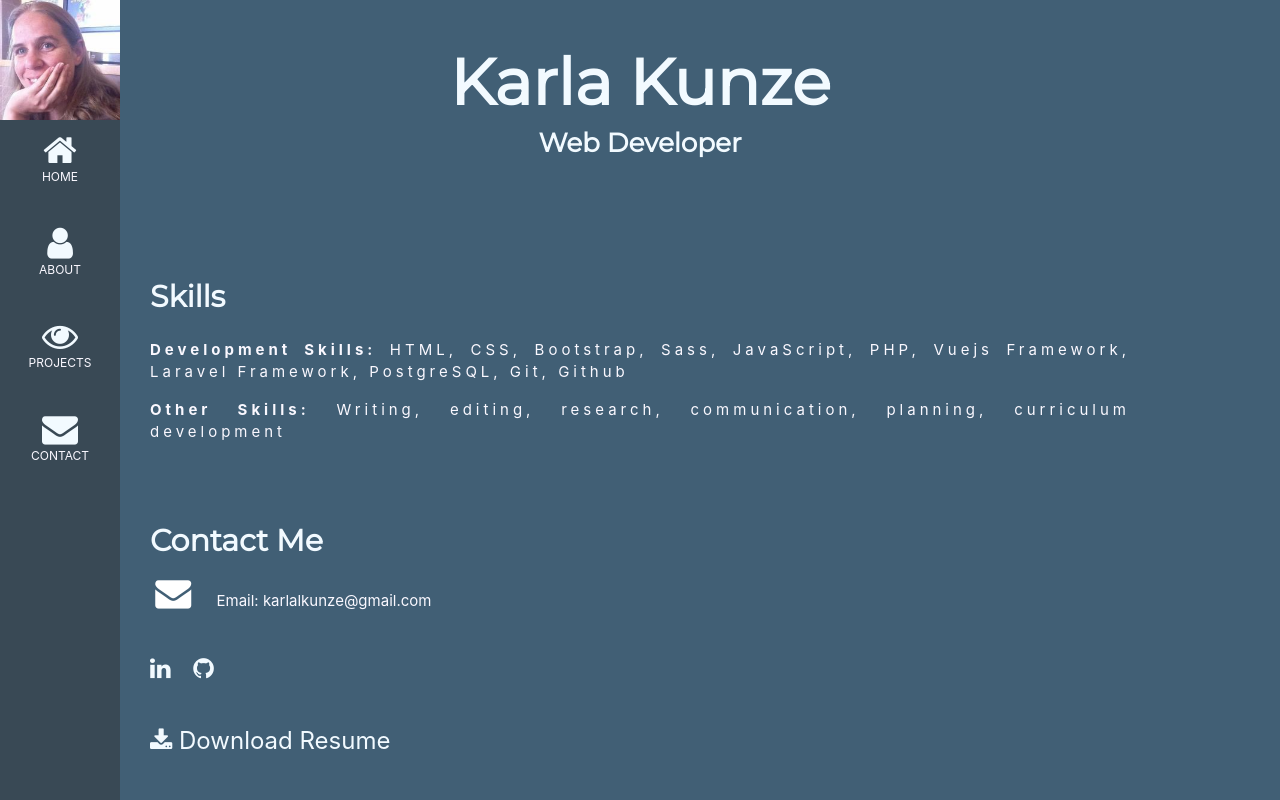
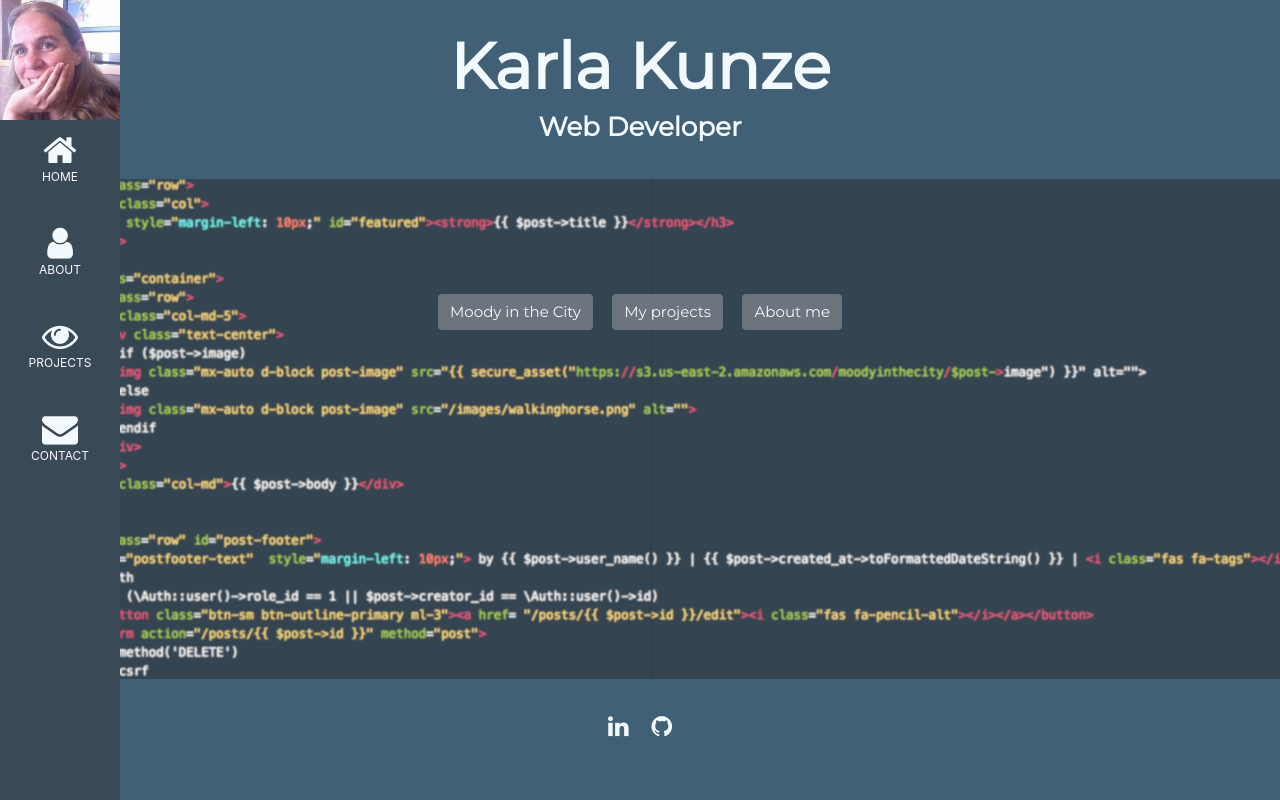
Before and after one commit to KarKunze/karkunze.github.io, a website: page index.html in a window 1280 px wide. Drawn offline with nearby package versions, Linux system fonts and the light colour scheme.

Commit message:
rearrange

```diff
--- a/css/styles.css
+++ b/css/styles.css
@@ -1,6 +1,19 @@
 body {
   background-color: #415F75;
 }
+
+.jumbotron {
+  padding-top: 100px;
+  text-align: center;
+  font-family: "Montserrat", sans-serif;
+  background-image:url("../images/codepic.png");
+  height: 500px;
+  background-position: center right;
+  background-size: cover;
+  background-repeat: no-repeat;
+
+}
+
 
 h1,h2,h3,h4,h5,h6 {
   font-family: "Montserrat", sans-serif;
--- a/index.html
+++ b/index.html
@@ -48,46 +48,57 @@
   <!-- Page Content -->
   <div class="w3-padding-large" id="main">
     <!-- Header/Home -->
-    <header class="w3-container w3-padding-32 w3-center" id="home">
+    <header class="w3-container w3-padding-16 w3-center" id="home">
       <h1 class="w3-jumbo w3-center">Karla Kunze</h1>
       <h3>Web Developer</h3>
     </header>
 
+  </div>
 
+  <div class="jumbotron jumbotron-fluid">
+    <div class="container">
+      <!-- <h1 class="display-4">Karla Kunze</h1>
+      <p class="lead">Web Developer</p> -->
+      <a href="https://moody-in-the-city.herokuapp.com/" class="btn btn-secondary mx-2 mt-3">Moody in the City</a>
+      <a href="projects.html" class="btn btn-secondary mx-2 mt-3">My projects</a>
+      <a href="aboutme.html" class="btn btn-secondary mx-2 mt-3">About me</a>
+    </div>
+  </div>
 
 
           <!-- About Section -->
-          <div class="w3-content w3-justify w3-padding-64" id="about">
+          <!-- <div class="w3-content w3-justify w3-padding-64" id="about">
             <h2 class="w3-padding-16">Skills</h2>
             <p class="w3-wide"><strong>Development Skills:</strong> HTML, CSS, Bootstrap, Sass, JavaScript, PHP, Vuejs Framework, Laravel Framework, PostgreSQL, Git, Github</p>
             <p class="w3-wide"><strong>Other Skills:</strong> Writing, editing, research, communication, planning, curriculum development</p>
-          </div>
+          </div> -->
 
           <!-- Contact Section -->
-          <div class="w3-content" id="contact">
-            <h2 class="">Contact Me</h2>
+          <!-- <div class="w3-content" id="contact">
+            <h2 class="">Contact Me</h2> -->
             <!-- <hr style="width:200px" class="w3-opacity"> -->
 
-            <div class="w3-section">
+            <!-- <div class="w3-section">
               <a href="mailto:karlalkunze@gmail.com">
               <p><i class="fa fa-envelope fa-fw w3-text-white w3-xxlarge w3-margin-right"> </i> Email: karlalkunze@gmail.com</p>
-            </div><br>
+            </div><br> -->
             <!-- End Contact Section -->
-          </div>
+          <!-- </div> -->
 
 
-          <div class="w3-content w3-xlarge">
+          <div class="w3-content w3-xlarge text-center">
             <a href="https://www.linkedin.com/in/karlakunze/" <i class="fa fa-linkedin w3-hover-opacity w3-margin-right"></i></a>
             <a href="https://github.com/KarKunze" <i class="fa fa-github w3-hover-opacity"></i></a>
-              <br/><br/>
+              <!-- <br/><br/>
             <a href="images/resume.pdf" download>
               <i class="fa fa-download"></i> Download Resume
             </a>
+          <!-- </div> -->
           </div>
 
 
 
-        </div>
+
         <script src="https://code.jquery.com/jquery-3.3.1.slim.min.js" integrity="sha384-q8i/X+965DzO0rT7abK41JStQIAqVgRVzpbzo5smXKp4YfRvH+8abtTE1Pi6jizo" crossorigin="anonymous"></script>
         <script src="https://cdnjs.cloudflare.com/ajax/libs/popper.js/1.14.3/umd/popper.min.js" integrity="sha384-ZMP7rVo3mIykV+2+9J3UJ46jBk0WLaUAdn689aCwoqbBJiSnjAK/l8WvCWPIPm49" crossorigin="anonymous"></script>
         <script src="https://stackpath.bootstrapcdn.com/bootstrap/4.1.1/js/bootstrap.min.js" integrity="sha384-smHYKdLADwkXOn1EmN1qk/HfnUcbVRZyYmZ4qpPea6sjB/pTJ0euyQp0Mk8ck+5T" crossorigin="anonymous"></script>
```
Also changed, not shown: images/codepic.png (added).
